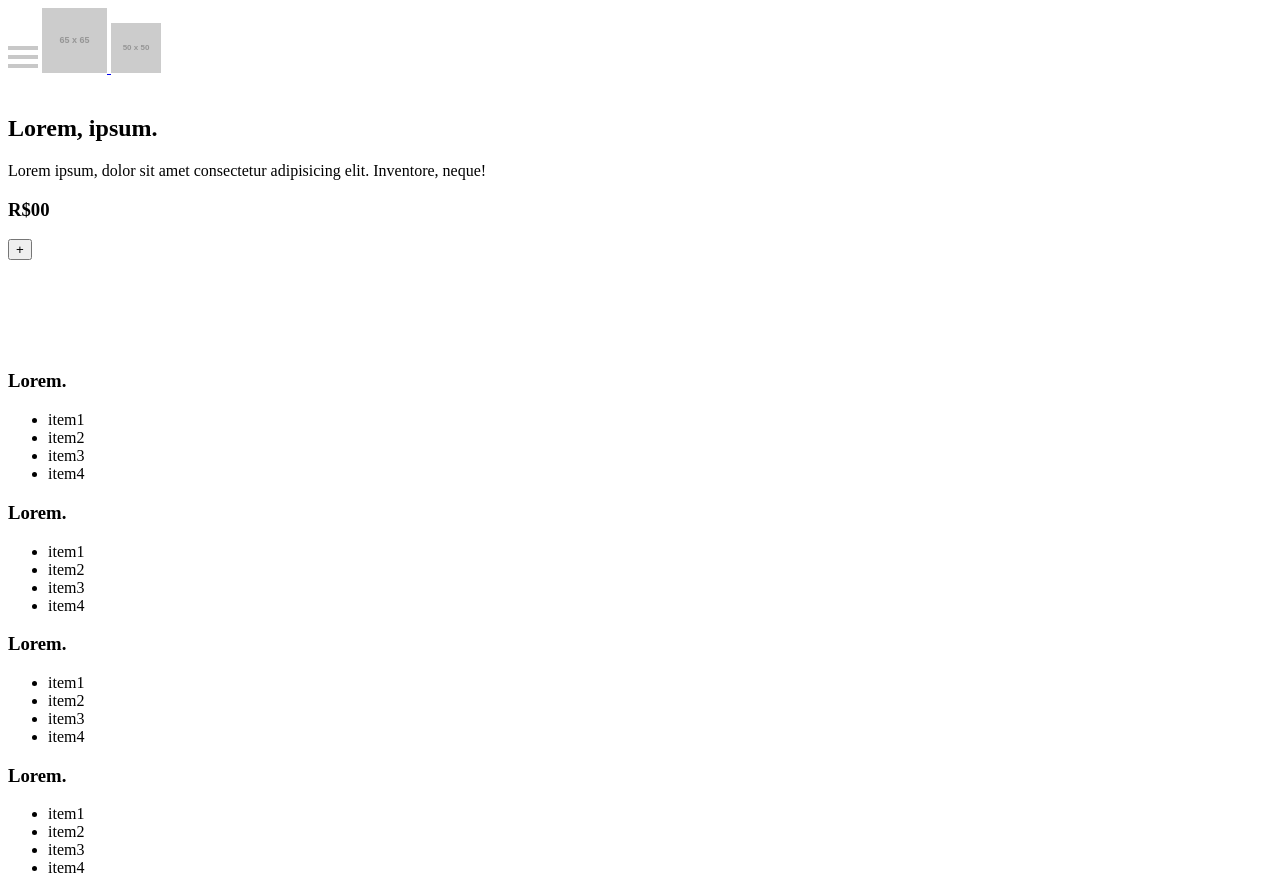
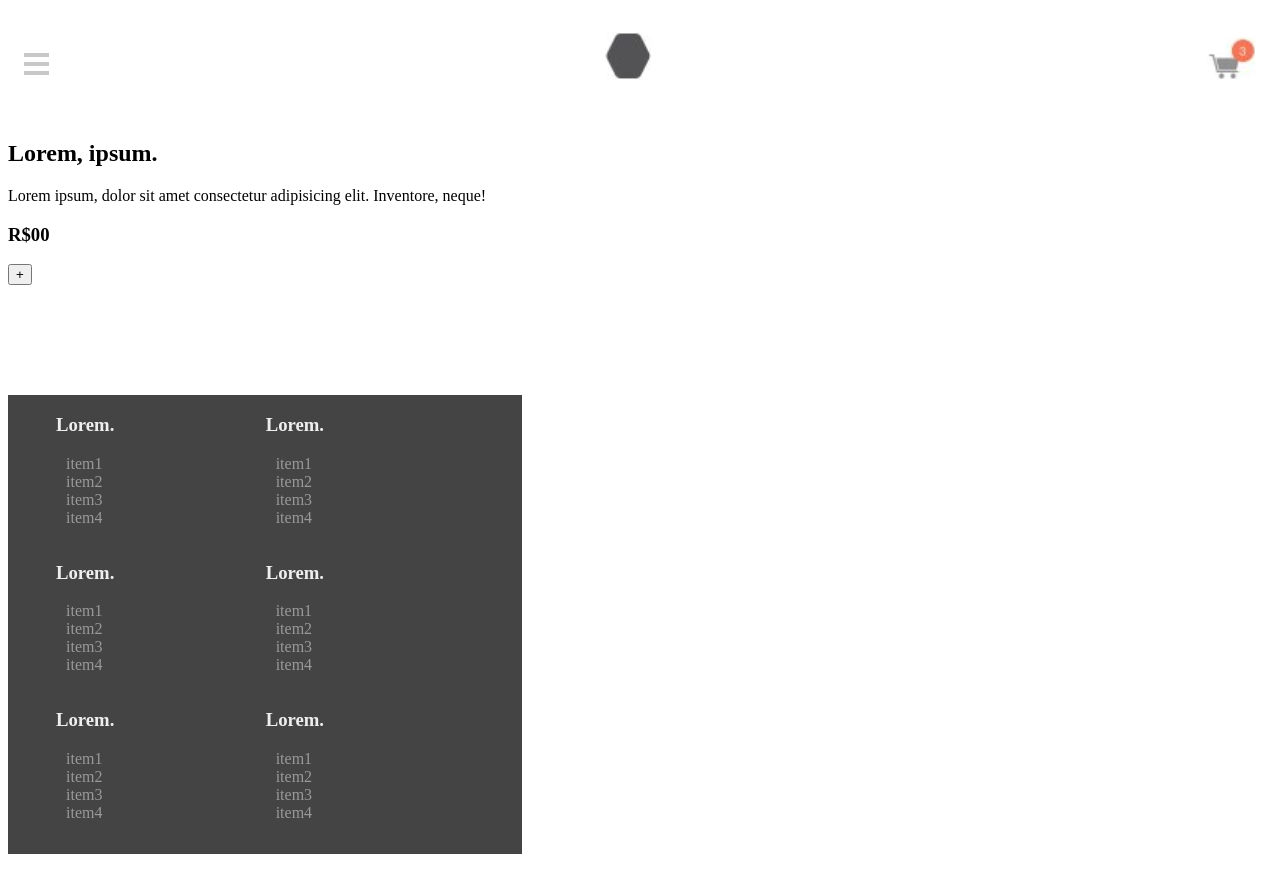
Before and after one commit to codexp-frontb-timed/projeto-responsividade-wireframe, a plain HTML site: page index.html in a window 1280 px wide. Shown: the top 880 px of the page. Drawn offline with Linux system fonts and the light colour scheme; placeholder pictures from the web are drawn by us.

Commit message:
adicionadas figuras e codigo css navbar e footer

```diff
--- a/css/style.css
+++ b/css/style.css
@@ -1,8 +1,23 @@
+/* -------- NAVEGACAO --------  */
 .navegacao {
+    text-align: justify;
+    text-decoration: none;
+    margin: 2em 1em 0 1em;
+}
+    .navegacao:after {
+        content: '';
+        display: inline-block;
+        width: 100%;
+    }
+       .navegacao__hamburger,
+       .navegacao__logo,
+       .navegacao__carrinho {
+            display: inline-block;
+            text-decoration: none;
+        }
 
-}
         .navegacao__hamburger {
-    width: 30px;
+            width: 25px;
             display: inline-block;
         }
 
@@ -12,18 +27,25 @@
                 margin: 5px 0;
             }
 
+/* -------- FOOTER --------  */
+.links {
+    background-color: #444;
+    display: inline-block;
+    padding-bottom: 1em;
+}
 
-
-/*
-
-<body>
-    <ul class="example">
-        <li class="example-item example-item_first">Primeiro</li>
-        <li class="example-item example-item_second">Segundo</li>
-        <li class="example-item example-item_third">Terceiro</li>
-    </ul>
-</body>
-*/
-.posicionamento-itens-cabecalho li {
+.links div {
+    width: 40%;
     display: inline-block;
 }
+.links div:nth-child(odd) {
+    padding-left: 3em;
+}
+.links__titulo {
+    color: #eee;
+}
+.links__conteudo {
+    list-style-type: none;
+    color: #999;
+    margin-left: -30px;
+}
--- a/index.html
+++ b/index.html
@@ -16,12 +16,12 @@
             <div class="navegacao__hamburger__line"></div>
             <div class="navegacao__hamburger__line"></div>
         </a>
-        <a href="#">
-            <img src="http://via.placeholder.com/65x65" alt="">
+        <a href="#" class="navegacao__logo">
+            <img src="imagens/logo.png" alt="">
         </a>
 
-        <a href="#">
-            <img src="http://via.placeholder.com/50x50" alt="">
+        <a href="#" class="navegacao__carrinho">
+            <img src="imagens/carrinho.png" alt="">
         </a>
     </nav>
 
```
Also changed, not shown: imagens/carrinho.PNG (added), imagens/logo.PNG (added). Lines whose indentation alone changed are shown as unchanged.
